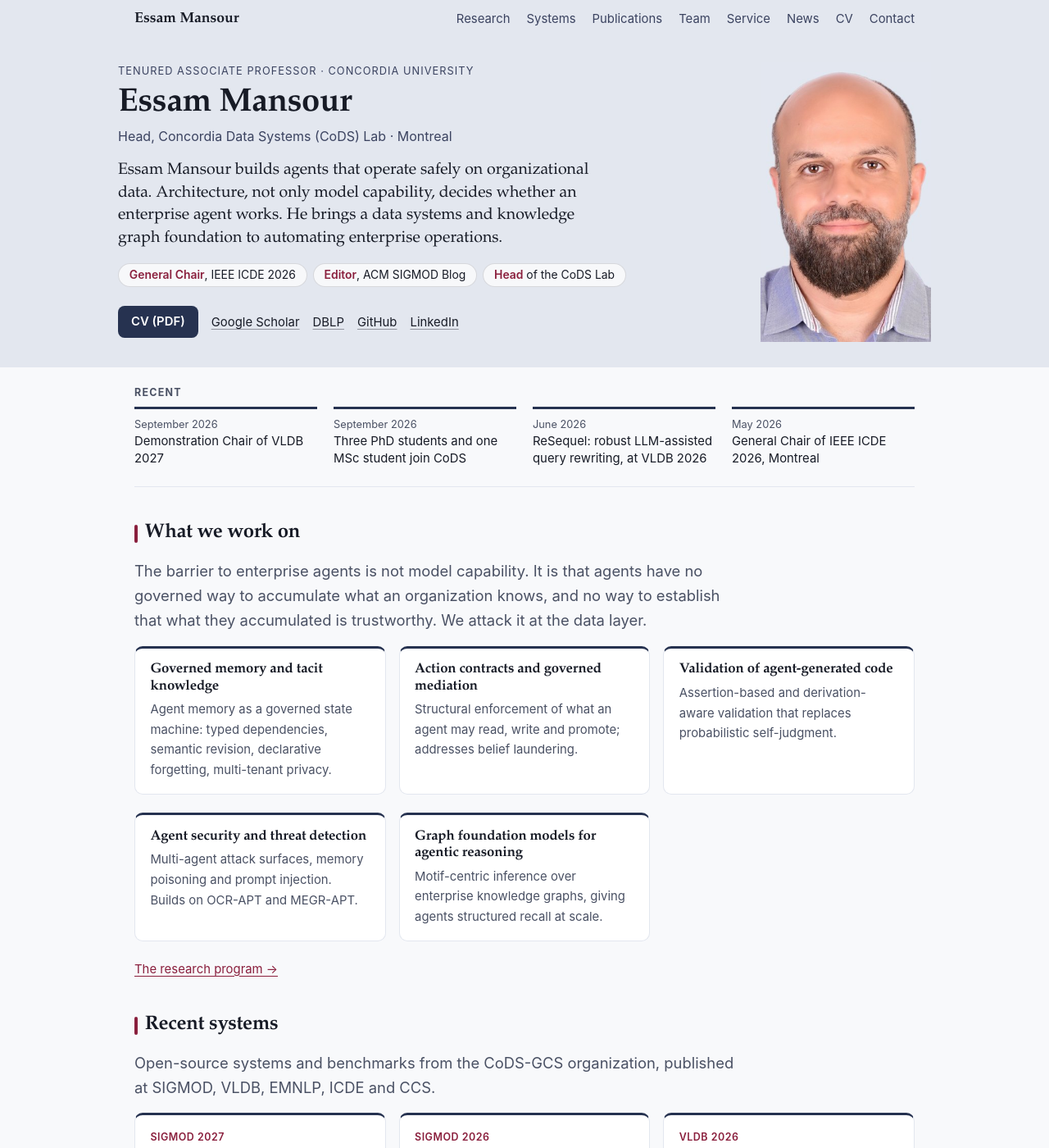
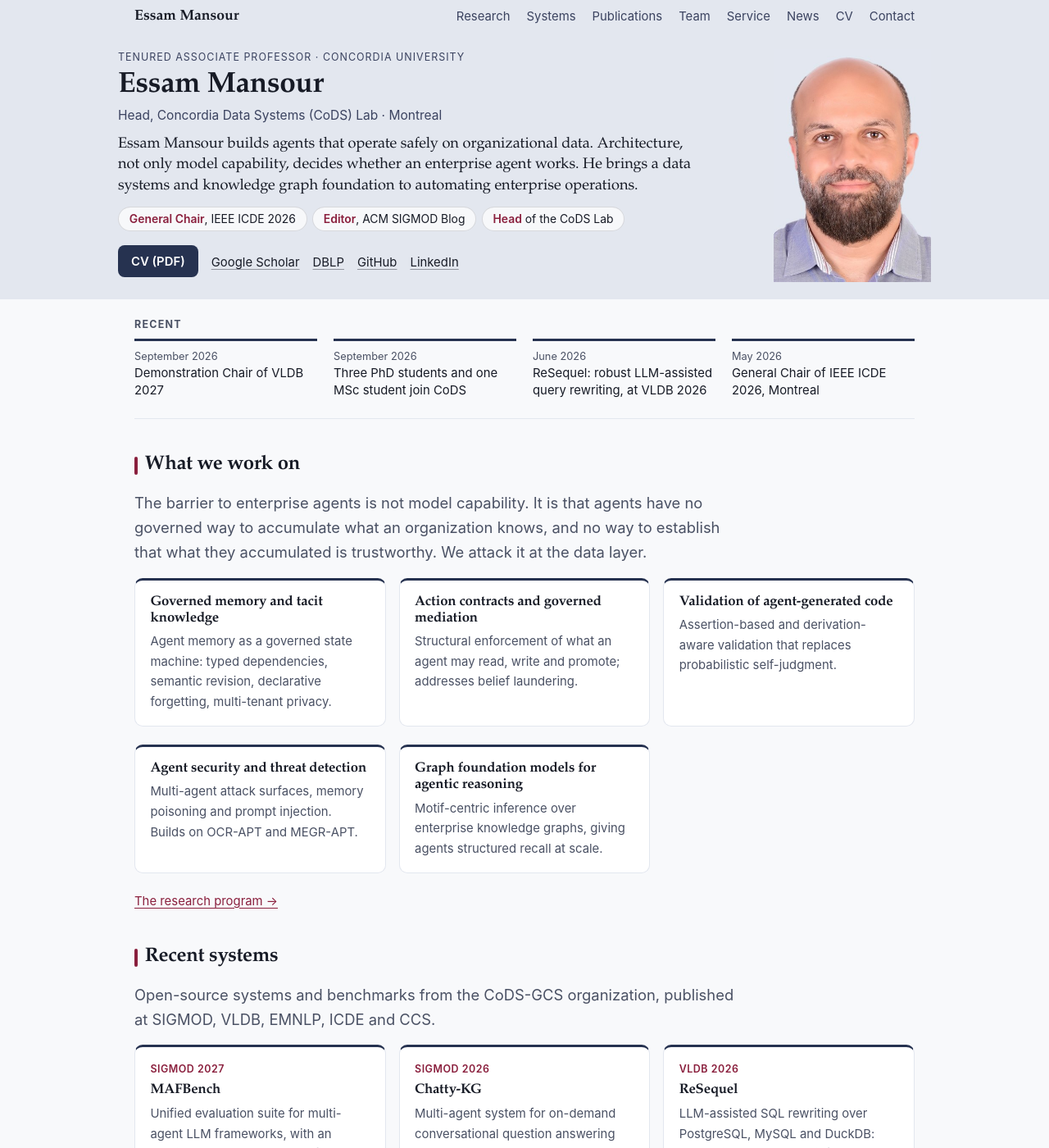
Before and after one commit to mansoure/mansoure.github.io, a Jekyll site: the page built from index.md, in a window 1280 px wide and 1400 px high. Shown: the whole window at 82% size. Built offline with Jekyll 4.4.1, drawn with Linux system fonts in a browser that asks for light colours.

Commit message:
Shorten the hero band further
Nav bar, hero padding, heading size and inter-element spacing all come
down, and the position sentence widens to 45rem so it sets in three lines
instead of four. Hero band 400px to 323px; header plus band 445px to 365px.

Co-Authored-By: Claude Opus 5 <noreply@anthropic.com>
Claude-Session: https://claude.ai/code/session_01PrJkBvrFxiBds5kJUoZwRa

```diff
--- a/css/site.css
+++ b/css/site.css
@@ -41,7 +41,7 @@ main > p:not([class]), main > ul:not([class]), main > ol:not([class]) { max-widt
 /* header */
 .site-header { background: var(--band); border-bottom: 2px solid var(--accent); position: sticky; top: 0; z-index: 5; }
 .home .site-header { border-bottom: 0; }
-.bar { display: flex; align-items: center; justify-content: space-between; gap: 1rem; min-height: 3rem; flex-wrap: wrap; }
+.bar { display: flex; align-items: center; justify-content: space-between; gap: 1rem; min-height: 2.6rem; flex-wrap: wrap; }
 .brand { font-family: var(--serif); font-weight: 700; font-size: 1.1rem; color: var(--on-band); text-decoration: none; }
 .site-nav { display: flex; gap: 1.25rem; flex-wrap: wrap; }
 .site-nav a { color: var(--on-band-muted); text-decoration: none; font-size: .93rem; padding: .3rem 0; border-bottom: 2px solid transparent; }
@@ -51,13 +51,13 @@ main > p:not([class]), main > ul:not([class]), main > ol:not([class]) { max-widt
 
 /* hero: compact band, photo matched to the height of the text */
 .hero-band { background: var(--band); color: var(--on-band); }
-.hero { display: grid; grid-template-columns: minmax(0, 1fr) 13rem; gap: 2.25rem; align-items: stretch; padding: 1.75rem 0 1.9rem; }
-.hero .eyebrow { font-size: .8rem; letter-spacing: .08em; text-transform: uppercase; color: var(--on-band-muted); margin: 0 0 .3rem; }
-.hero h1 { font-size: 2.5rem; margin: 0 0 .2rem; color: var(--on-band); }
-.hero .role { font-size: 1rem; color: var(--on-band-muted); margin: 0 0 .9rem; }
-.hero .position { font-family: var(--serif); font-size: 1.22rem; line-height: 1.42; margin: 0 0 1rem; max-width: 38rem; color: var(--on-band); }
-.hero-photo { width: 100%; height: 100%; min-height: 15rem; object-fit: cover; object-position: 50% 20%; display: block; }
-.status { list-style: none; padding: 0; margin: 0 0 1.05rem; display: flex; flex-wrap: wrap; gap: .45rem; }
+.hero { display: grid; grid-template-columns: minmax(0, 1fr) 12rem; gap: 2rem; align-items: stretch; padding: 1.15rem 0 1.3rem; }
+.hero .eyebrow { font-size: .78rem; letter-spacing: .08em; text-transform: uppercase; color: var(--on-band-muted); margin: 0 0 .2rem; }
+.hero h1 { font-size: 2.2rem; margin: 0 0 .1rem; color: var(--on-band); }
+.hero .role { font-size: .97rem; color: var(--on-band-muted); margin: 0 0 .65rem; }
+.hero .position { font-family: var(--serif); font-size: 1.14rem; line-height: 1.4; margin: 0 0 .75rem; max-width: 45rem; color: var(--on-band); }
+.hero-photo { width: 100%; height: 100%; min-height: 12rem; object-fit: cover; object-position: 50% 20%; display: block; }
+.status { list-style: none; padding: 0; margin: 0 0 .75rem; display: flex; flex-wrap: wrap; gap: .4rem; }
 .status li { background: rgba(255,255,255,.7); border: 1px solid rgba(23,27,38,.14); border-radius: 999px; padding: .15rem .8rem; font-size: .87rem; color: var(--on-band); }
 .status li strong { font-weight: 600; color: var(--accent); }
 .actions { display: flex; flex-wrap: wrap; gap: .5rem 1rem; align-items: center; margin: 0; padding: 0; list-style: none; }
@@ -75,7 +75,7 @@ main > p:not([class]), main > ul:not([class]), main > ol:not([class]) { max-widt
   .site-nav { gap: .5rem 1rem; padding-bottom: .5rem; }
   body { font-size: 16px; }
   h1 { font-size: 1.9rem; }
-  .hero { grid-template-columns: 1fr; gap: 1rem; padding: 1.4rem 0 1.5rem; }
+  .hero { grid-template-columns: 1fr; gap: .9rem; padding: 1.1rem 0 1.2rem; }
   .hero-photo { max-width: 8.5rem; height: auto; min-height: 0; aspect-ratio: 4 / 5; order: -1; }
   .hero h1 { font-size: 2.1rem; }
   .hero .position { font-size: 1.12rem; }
```
